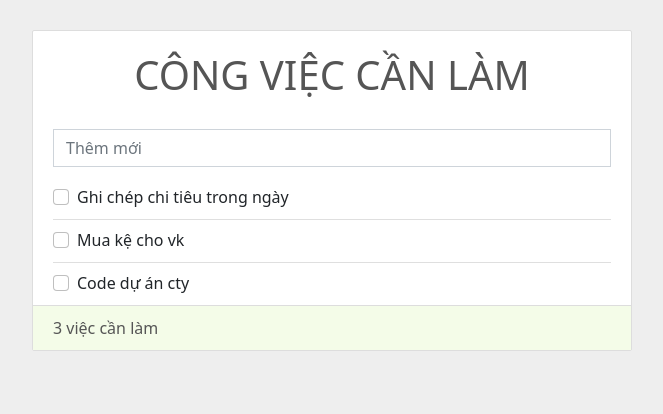
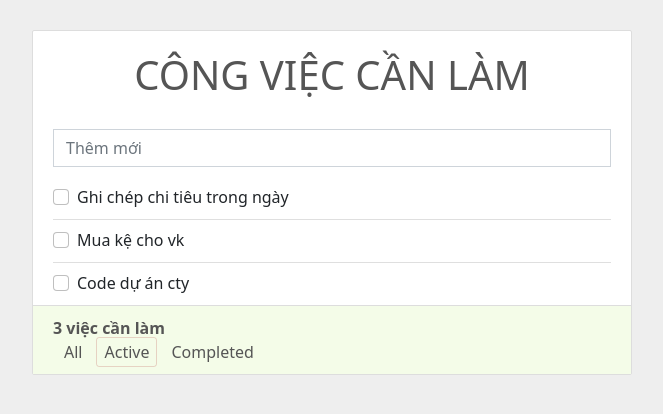
Before and after one commit to thienquan/todoapp_clone, a React (Create React App) app: page / in a window 1280 px wide. Shown: the top 414 px of the page, without its empty margins (308-971 px from the left). Built offline with nearby package versions, Linux system fonts and the light colour scheme.

Commit message:
Step 8 Thay đổi bộ lọc đã chọn khi được click

```diff
--- a/src/components/App.js
+++ b/src/components/App.js
@@ -6,6 +6,7 @@ class App extends Component {
     super(props);
 
     this.state = {
+      filter: 'active',
       items: [
         {
           id: 1,
@@ -30,14 +31,20 @@ class App extends Component {
     return (
       <div className="container">
         <div className="row">
-          <TodoList title={title} addNew={this.addNew} items={this.state.items} />
+          <TodoList
+            title={title}
+            addNew={this.addNew.bind(this)}
+            items={this.state.items}
+            {...this.state}
+          />
         </div>
       </div>
     );
   }
   addNew(text) {
+    let nextId = this.state.items.length + 1;
     let item = {
-      id: this.state.items.length + 1,
+      id: nextId,
       text: text,
     };
     let updatedList = this.state.items.concat([item]);
--- /dev/null
+++ b/src/components/Filter.js
@@ -0,0 +1,21 @@
+import React from 'react';
+
+const option = {
+  all: 'All',
+  active: 'Active',
+  completed: 'Completed',
+};
+
+export const Filter = (props) => {
+  const { filter } = props;
+
+  return (
+    <ul className="filters list-unstyled clearfix">
+      {Object.keys(option).map((key, index) => (
+        <li key={index}>
+          <a className={key === filter ? 'selected' : ''}>{option[key]}</a>
+        </li>
+      ))}
+    </ul>
+  );
+};
--- a/src/components/Footer.js
+++ b/src/components/Footer.js
@@ -1,12 +1,20 @@
 import React from 'react';
+import { Filter } from './Filter';
 
 function Footer(props) {
-  const { count } = props;
+  const { count, filter } = props;
 
   return (
-    <div className="todo-footer">
-      <span className="count-todos">{count}</span>
-      {' việc cần làm'}
+    <div className="todo-footer clearfix">
+      <div className="pull-left">
+        <strong>
+          <span className="count-todos">{count}</span>
+          {' việc cần làm'}
+        </strong>
+      </div>
+      <div className="pull-right">
+        <Filter filter={filter} />
+      </div>
     </div>
   );
 }
--- a/src/components/InputBox.js
+++ b/src/components/InputBox.js
@@ -12,10 +12,16 @@ class InputBox extends Component {
   handleChange(e) {
     this.setState({ value: e.target.value });
   }
+  clear() {
+    this.setState({ value: '' });
+  }
   handleKeyUp(e) {
-    if (e.keyCode === KeyCode.KEY_RETURN) {
+    const { addNew } = this.props;
+    const text = this.state.value.trim();
+    if (e.keyCode === KeyCode.KEY_RETURN && text) {
+      addNew(text);
       console.log(this.state.value);
-      // Clear the text box
+      this.clear();
     }
   }
   render() {
--- a/src/components/TodoList.js
+++ b/src/components/TodoList.js
@@ -4,7 +4,7 @@ import Footer from './Footer';
 import TodoItem from './TodoItem';
 
 function TodoList(props) {
-  const { items, title, addNew } = props;
+  const { items, title, addNew, filter } = props;
   const count = items.length;
 
   return (
@@ -15,7 +15,7 @@ function TodoList(props) {
           <TodoItem key={item.id} data={item} />
         ))}
       </ul>
-      <Footer count={count} />
+      <Footer count={count} filter={filter} />
     </div>
   );
 }
--- a/src/style/index.css
+++ b/src/style/index.css
@@ -11,6 +11,35 @@ body {
   border: 1px solid #ddd;
   border-radius: 2px;
   position: relative;
+}
+
+.filters {
+  margin: 0;
+  padding: 0;
+  list-style: none;
+}
+
+.filters li {
+  display: inline-block;
+}
+
+.filters li a {
+  cursor: pointer;
+  color: inherit;
+  margin: 3px;
+  padding: 3px 7px;
+  text-decoration: none;
+  border: 1px solid transparent;
+  border-radius: 3px;
+}
+
+.filters li a.selected,
+.filters li a:hover {
+  border-color: rgba(175, 47, 47, 0.1);
+}
+
+.filters li a.selected {
+  border-color: rgba(175, 47, 47, 0.2);
 }
 
 .todolist h1 {
```
